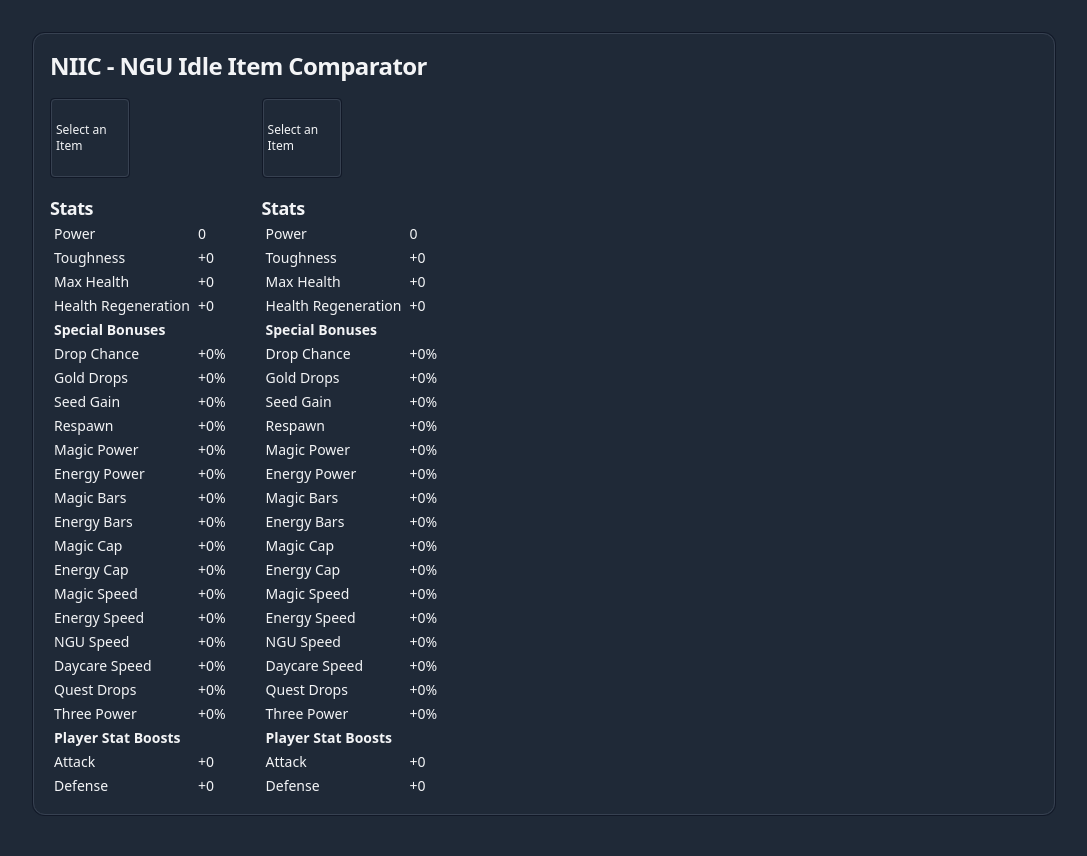
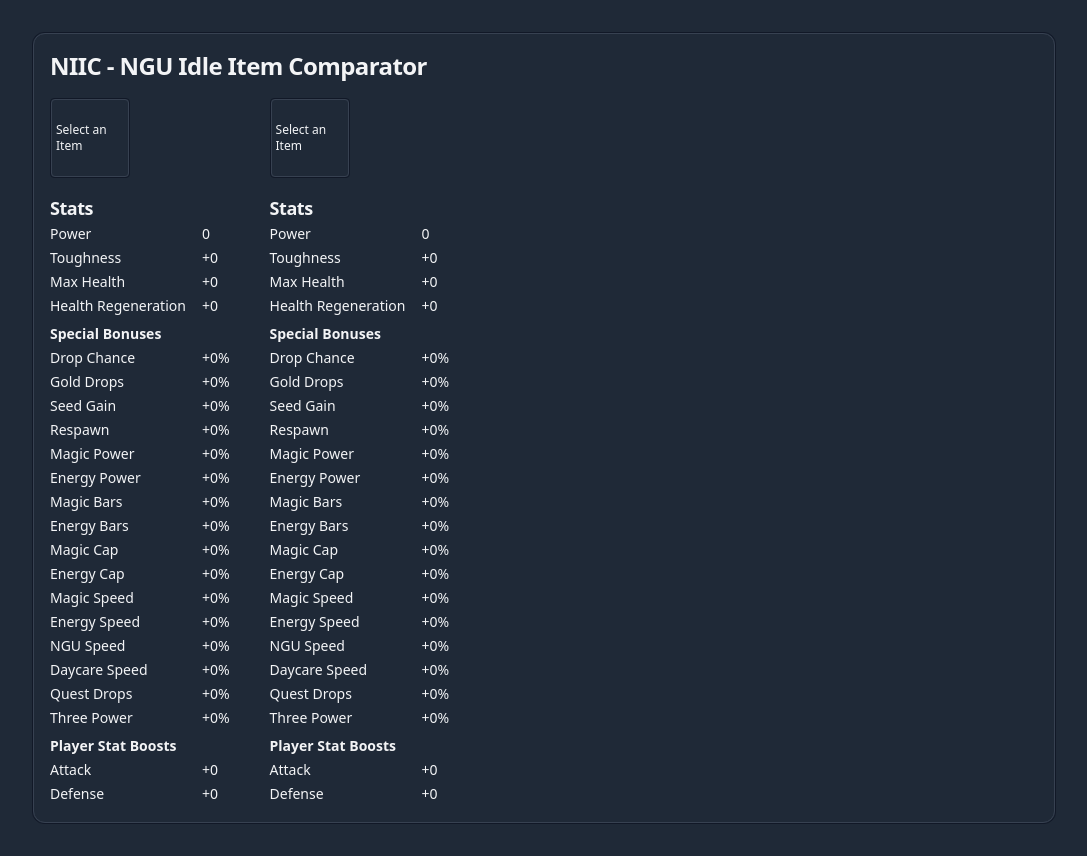
Before and after one commit to Kovah/niic, a Vue app: page / in a window 1280 px wide. Shown: the whole page, without its empty margins (96-1183 px from the left). Built offline with nearby package versions, Linux system fonts and the light colour scheme.

Commit message:
Add filters for item selector

```diff
--- a/src/components/ItemSelector.vue
+++ b/src/components/ItemSelector.vue
@@ -5,9 +5,20 @@
                 <div class="rounded-xl border border-gray-700 p-4">
 
                     <h2 class="h2 mb-4">Item Select</h2>
+
+                    <div class="text-xs">Filter Items</div>
+                    <div class="mb-4 space-x-1">
+                        <button class="btn" v-on:click="toggleFilter('head', $event)">Head</button>
+                        <button class="btn" v-on:click="toggleFilter('chest', $event)">Chest</button>
+                        <button class="btn" v-on:click="toggleFilter('legs', $event)">Legs</button>
+                        <button class="btn" v-on:click="toggleFilter('boots', $event)">Boots</button>
+                        <button class="btn" v-on:click="toggleFilter('weapon', $event)">Weapon</button>
+                        <button class="btn" v-on:click="toggleFilter('accessory', $event)">Accessory</button>
+                    </div>
+
                     <div class="flex flex-wrap">
                         <div class="w-10 h-10 border-2 border-gray-700 text-xs break-words cursor-pointer"
-                            v-for="item in itemData" v-on:click="applyItem(item)">
+                            v-for="item in itemList" v-on:click="applyItem(item)">
                             <img :src="'/items/' + item.id + '.png'" :alt="item.name">
                         </div>
                     </div>
@@ -29,10 +40,26 @@
     data () {
         return {
             store,
-            itemData
+            appliedFilters: []
         };
     },
+    computed: {
+        itemList () {
+            if (this.appliedFilters.length > 0) {
+                return itemData.filter((item) => this.appliedFilters.includes(item.type));
+            }
+            return itemData;
+        }
+    },
     methods: {
+        toggleFilter (newFilter, event) {
+            if (!this.appliedFilters.includes(newFilter)) {
+                this.appliedFilters.push(newFilter);
+            } else {
+                this.appliedFilters = this.appliedFilters.filter((existingFilter) => existingFilter !== newFilter);
+            }
+            event.target.classList.toggle('btn-active');
+        },
         applyItem (item) {
             store.setItem(item);
             store.closeItemSelector();
--- a/src/components/Stats.vue
+++ b/src/components/Stats.vue
@@ -16,6 +16,9 @@
         <tr>
             <td>Health Regeneration</td>
             <td>+{{ healthRegen }}</td>
+        </tr>
+        <tr>
+            <td colspan="2"></td>
         </tr>
         <tr>
             <td colspan="2" class="font-bold">Special Bonuses</td>
@@ -83,6 +86,9 @@
         <tr>
             <td>Three Power</td>
             <td>+{{ threePower }}</td>
+        </tr>
+        <tr>
+            <td colspan="2"></td>
         </tr>
         <tr>
             <td colspan="2" class="font-bold">Player Stat Boosts</td>
--- a/src/item-data.json
+++ b/src/item-data.json
@@ -2,6 +2,7 @@
     {
         "id": "CrappyHelmet",
         "name": "Crappy Hemlet",
+        "type": "head",
         "bonus": {
             "toughness": 5,
             "healthRegen": 0.15
@@ -10,6 +11,7 @@
     {
         "id": "CrappyChestplate",
         "name": "Crappy Chestplate",
+        "type": "chest",
         "bonus": {
             "toughness": 5,
             "healthRegen": 0.15,
@@ -19,6 +21,7 @@
     {
         "id": "CrappyLeggings",
         "name": "Crappy Leggings",
+        "type": "legs",
         "bonus": {
             "toughness": 5,
             "healthRegen": 0.15
@@ -27,6 +30,7 @@
     {
         "id": "CrappyBoots",
         "name": "Crappy Boots",
+        "type": "boots",
         "bonus": {
             "toughness": 5,
             "healthRegen": 0.15,
@@ -36,6 +40,7 @@
     {
         "id": "RustySword",
         "name": "Rusty Sword",
+        "type": "weapon",
         "bonus": {
             "power": 20,
             "maxHealth": 60
@@ -44,6 +49,7 @@
     {
         "id": "GrossRing",
         "name": "Gross Ring",
+        "type": "accessory",
         "bonus": {
             "power": 1,
             "toughness": 1,
@@ -55,6 +61,7 @@
     {
         "id": "CrackedAmulet",
         "name": "Cracked Amulet",
+        "type": "accessory",
         "bonus": {
             "power": 5,
             "toughness": 5,
--- a/src/style.css
+++ b/src/style.css
@@ -8,7 +8,11 @@
     }
 
     .stats-table td {
-        @apply py-0.5 px-1 text-sm;
+        @apply py-0.5 px-2 text-sm;
+    }
+
+    .stats-table td:first-of-type {
+        @apply pl-0;
     }
 
     .h1 {
@@ -35,4 +39,12 @@
         content: '';
         @apply absolute top-0 right-0 bottom-0 left-0 rounded border border-gray-700;
     }
+
+    .btn.btn-active {
+        @apply border-gray-600;
+    }
+
+    .btn.btn-active::after {
+        @apply border-gray-500;
+    }
 }
```
